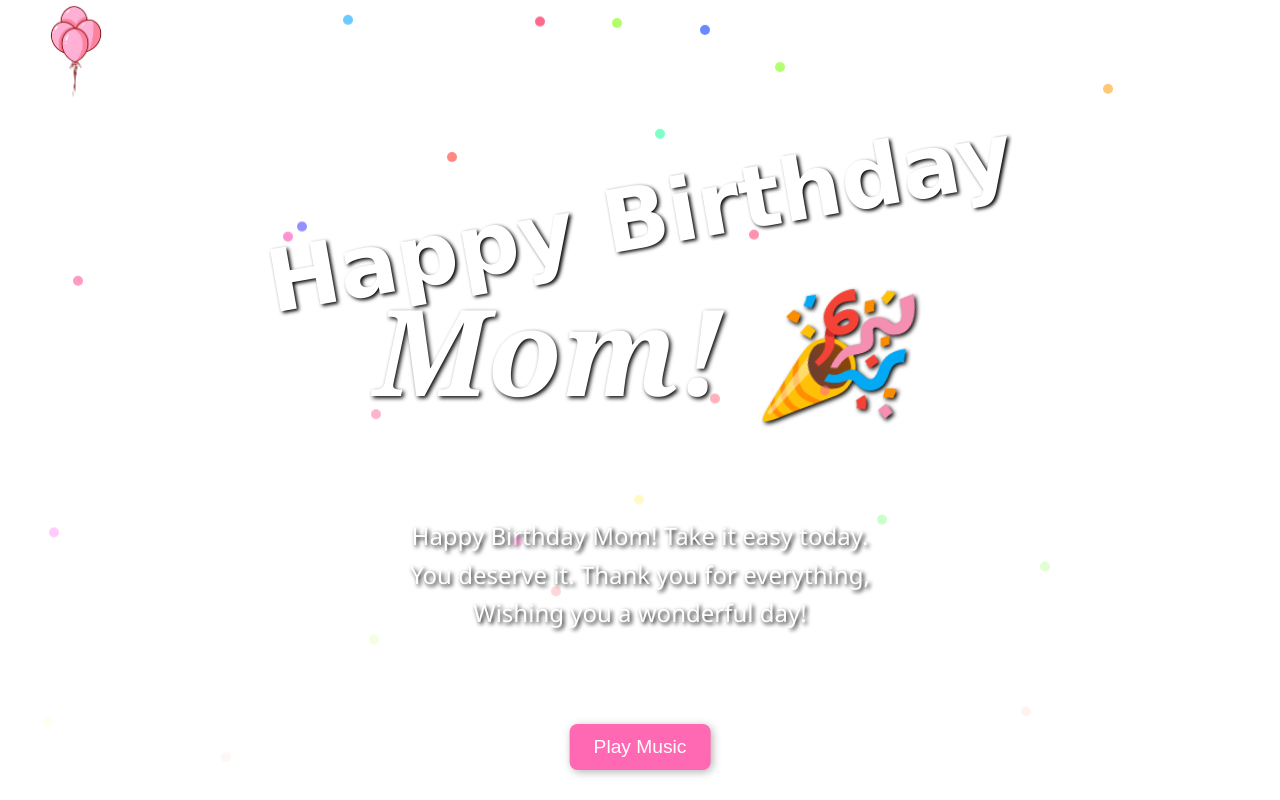
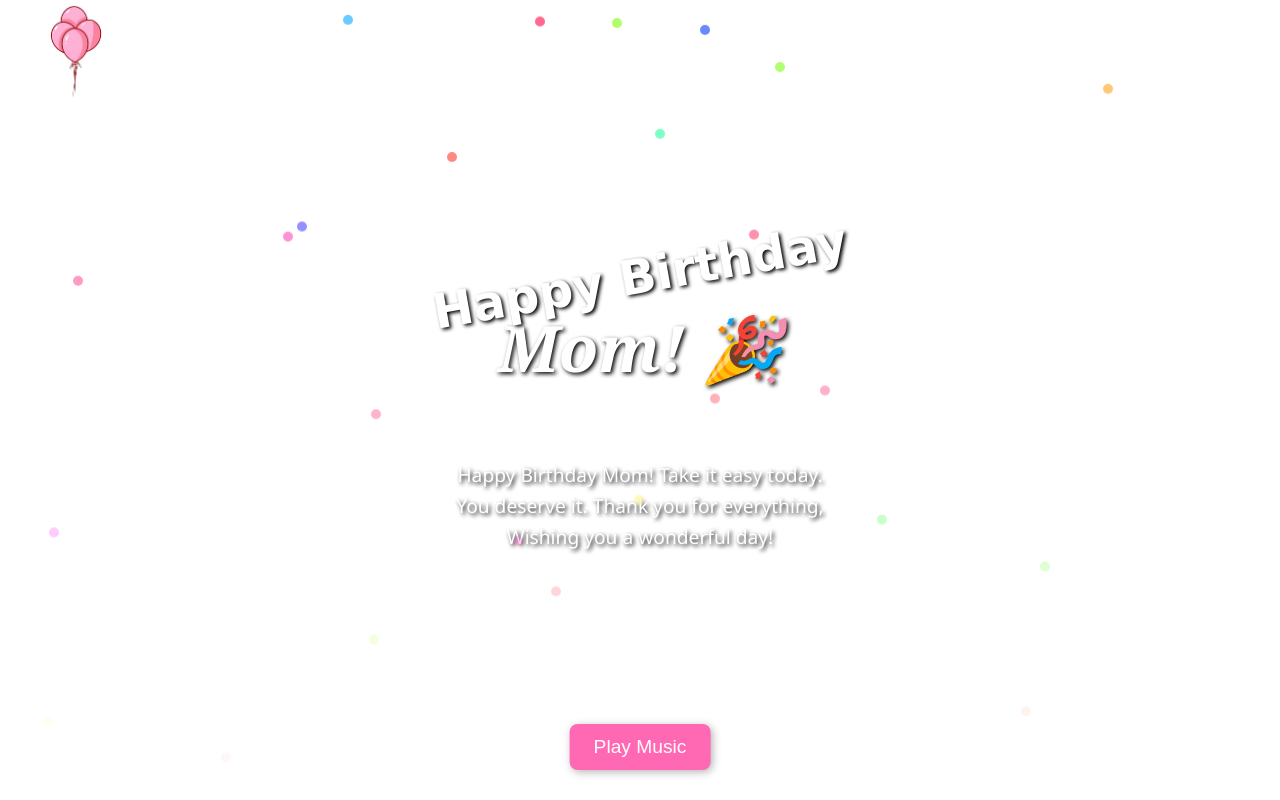
Before and after one commit to Jamezy-ux/HBD-Mom, a plain HTML site: page index.html in a window 1280 px wide. Drawn offline with Linux system fonts and the light colour scheme.

Commit message:
Update index.html

```diff
--- a/index.html
+++ b/index.html
@@ -34,27 +34,27 @@
     }
 
     #mainMessage {
-      font-size: 3em;
+      font-size: 2em;
       font-weight: bold;
       margin-bottom: 0.3em;
     }
 
     .curved {
       display: inline-block;
-      font-size: 1.8em;
+      font-size: 1.5em;
       transform: rotate(-10deg);
       font-family: 'Brush Script MT', cursive;
     }
 
     .italic {
       font-style: italic;
-      font-size: 2.5em;
+      font-size: 2em;
       font-family: 'Georgia', serif;
       display: block;
     }
 
     #subMessage {
-      font-size: 1.5em;
+      font-size: 1.2em;
       margin-top: 2em;
       white-space: pre-line;
       line-height: 1.6em;
@@ -112,7 +112,7 @@
   <script>
     const balloon = document.getElementById('balloon');
     document.addEventListener('mousemove', (e) => {
-      balloon.style.transform = `translate(${e.pageX - 75}px, ${e.pageY - 50}px)`;
+      balloon.style.transform = `translate(${e.pageX - 75}px, ${e.pageY - 75}px)`;
     });
 
     const button = document.getElementById('musicButton');
```
